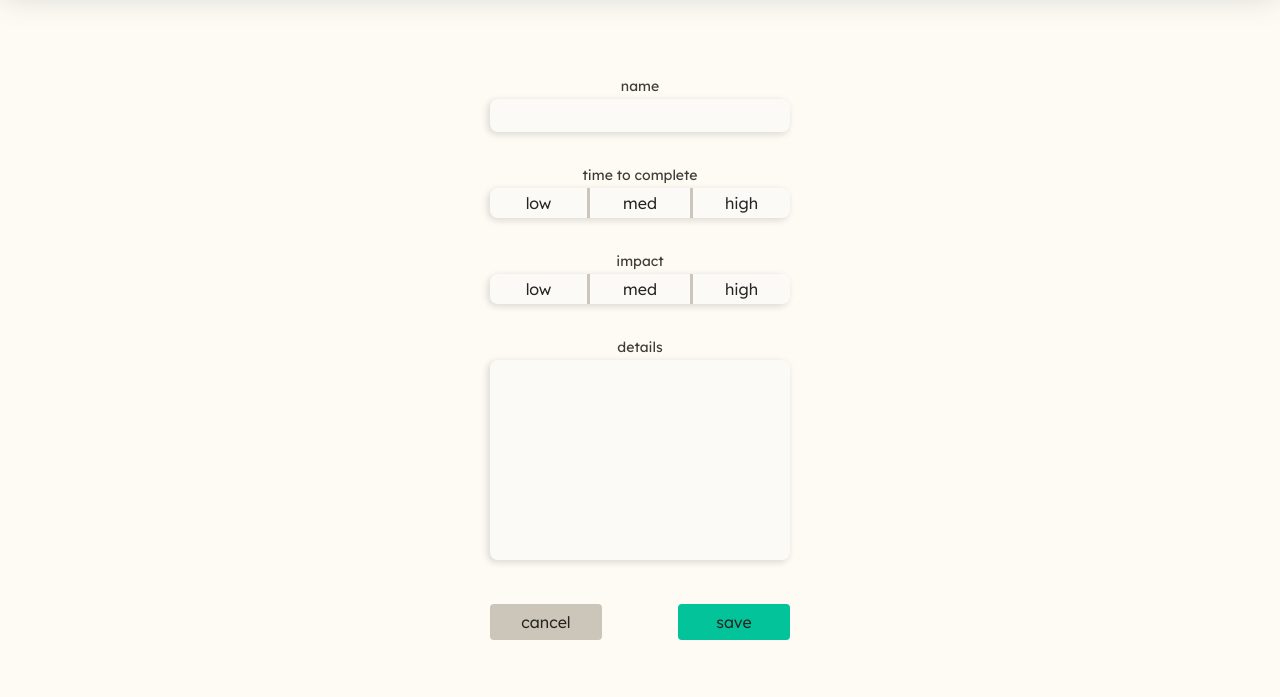
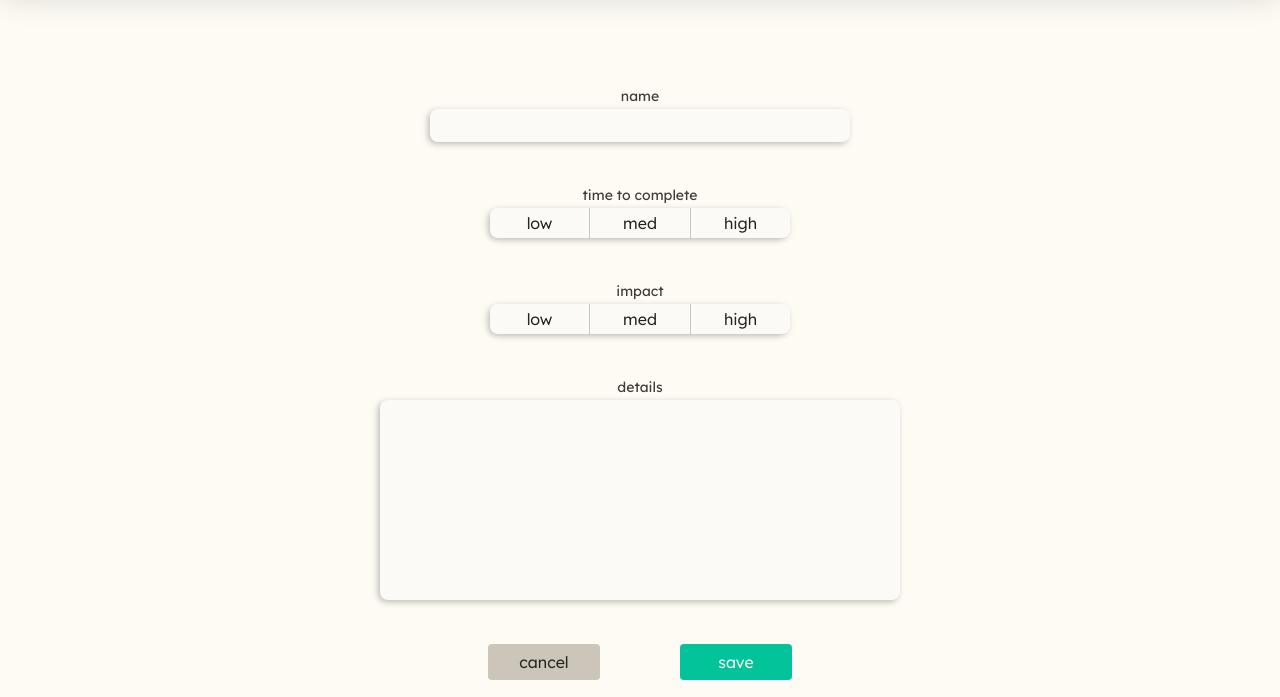
Before and after one commit to z-saylor/task-grid, a website built with webpack: page src/template.html in a window 1280 px wide. Both pictures are taken after a click on the element "+ task". Shown: the part 103-800 px from the top of the page. Built offline with nearby package versions, Linux system fonts and the light colour scheme.

Commit message:
updated task creation form widths

```diff
--- a/src/index.js
+++ b/src/index.js
@@ -36,6 +36,8 @@ addTaskDiv.addEventListener("click", (e) => {
         allTasks.displayTasks();
         currentContent = "tasks";
     });
+
+
 });
 
 //testing startup
--- a/src/task-module/task-module.css
+++ b/src/task-module/task-module.css
@@ -21,7 +21,7 @@
     display: grid;
     grid-template-columns: 20px 1fr 60px 60px 90px;
     gap: 15px;
-    box-shadow: -2px 2px 6px 1px rgba(0, 0, 0, 0.12);
+    box-shadow: -2px 2px 6px rgba(0, 0, 0, 0.25);
     padding: 11px 10px;
     border-radius: 5px;
     align-items: center;
@@ -66,15 +66,16 @@
 }
 
 .form-container {
-    width: 300px;
+    width: 500px;
     display: flex;
     flex-direction: column;
+    align-items: center;
     gap: 4px;
     margin-top: 20px;
 }
 
 .task-form-label {
-    margin-top: 30px;
+    margin-top: 40px;
     color: var(--color-dark-gray);
     font-family: 'Lexend-Regular';
     text-align: center;
@@ -91,6 +92,7 @@
     color: var(--color-dark-gray);
     text-align: center;
     font-family: 'Lexend-Regular';
+    width: 500px;
 }
 
 .task-entry-field:focus {
@@ -98,12 +100,17 @@
 }
 
 .task-entry-field, .time-select, .impact-select {
-    box-shadow: -2px 2px 6px 1px rgba(0, 0, 0, 0.12);
+    box-shadow: -2px 2px 6px rgba(0, 0, 0, 0.25);
+}
+
+.time-select, .impact-select {
+    width: 300px;
 }
 
 .task-entry-field.name-entry-field {
     font-family: 'Lexend-Heavy';
     font-size: 18px;
+    width: 400px;
 }
 
 .task-entry-field.details-entry-field {
@@ -116,8 +123,6 @@
     display: grid;
     grid-template-columns: 1fr 1fr 1fr;
     border-radius: 9.5px;
-    border-width: 1.5px;
-    border-color: var(--color-medium-gray);
     border-style: none;
 }
 
@@ -132,9 +137,11 @@
 
 .select-option.low {
     border-right-style: solid;
+    border-width: 1px;
 }
 .select-option.high {
     border-left-style: solid;
+    border-width: 1px;
 }
 
 .select-option.low {
@@ -180,6 +187,7 @@
     display: flex;
     justify-content: space-between;
     margin-top: 40px;
+    gap: 80px;
 }
 
 .task-module-button {
@@ -198,5 +206,6 @@
 }
 
 .task-module-button.save-button {
+    color: var(--color-white);
     background-color: var(--color-theme-four);
 }
--- a/src/task-module/task-module.js
+++ b/src/task-module/task-module.js
@@ -116,10 +116,6 @@ class TaskList {
     }
 
     displayAddEditTask(mode = "add", id = null) {
-        //define variables
-        let timeSelection = null;
-        let impactSelection = null;
-
         const contentDiv = document.querySelector(".content");
         contentDiv.innerHTML = '';
         const formContainerDiv = document.createElement("div");
@@ -166,7 +162,7 @@ class TaskList {
         timeSelectDiv.addEventListener("click", (e) => {
             let timeSelectionUnchecked = e.target.dataset.level;
             if (timeSelectionUnchecked) {
-                timeSelection = timeSelectionUnchecked;
+                timeSelectDiv.dataset.selection = timeSelectionUnchecked;
                 lowTimeDiv.classList.remove("selected");
                 medTimeDiv.classList.remove("selected");
                 highTimeDiv.classList.remove("selected");
@@ -204,7 +200,7 @@ class TaskList {
         impactSelectDiv.addEventListener("click", (e) => {
             let impactSelectionUnchecked = e.target.dataset.level;
             if (impactSelectionUnchecked) {
-                impactSelection = impactSelectionUnchecked;
+                impactSelectDiv.dataset.selection = impactSelectionUnchecked;
                 lowImpactDiv.classList.remove("selected");
                 medImpactDiv.classList.remove("selected");
                 highImpactDiv.classList.remove("selected");
@@ -240,11 +236,8 @@ class TaskList {
             formContainerDiv.appendChild(formfields[i]);
         }
         contentDiv.appendChild(formContainerDiv);
+
         //if edit mode, fill in current
-
-        //save and cancel button logic
-
-
     }
 
     filterToTaskGrid(grid) {
```
